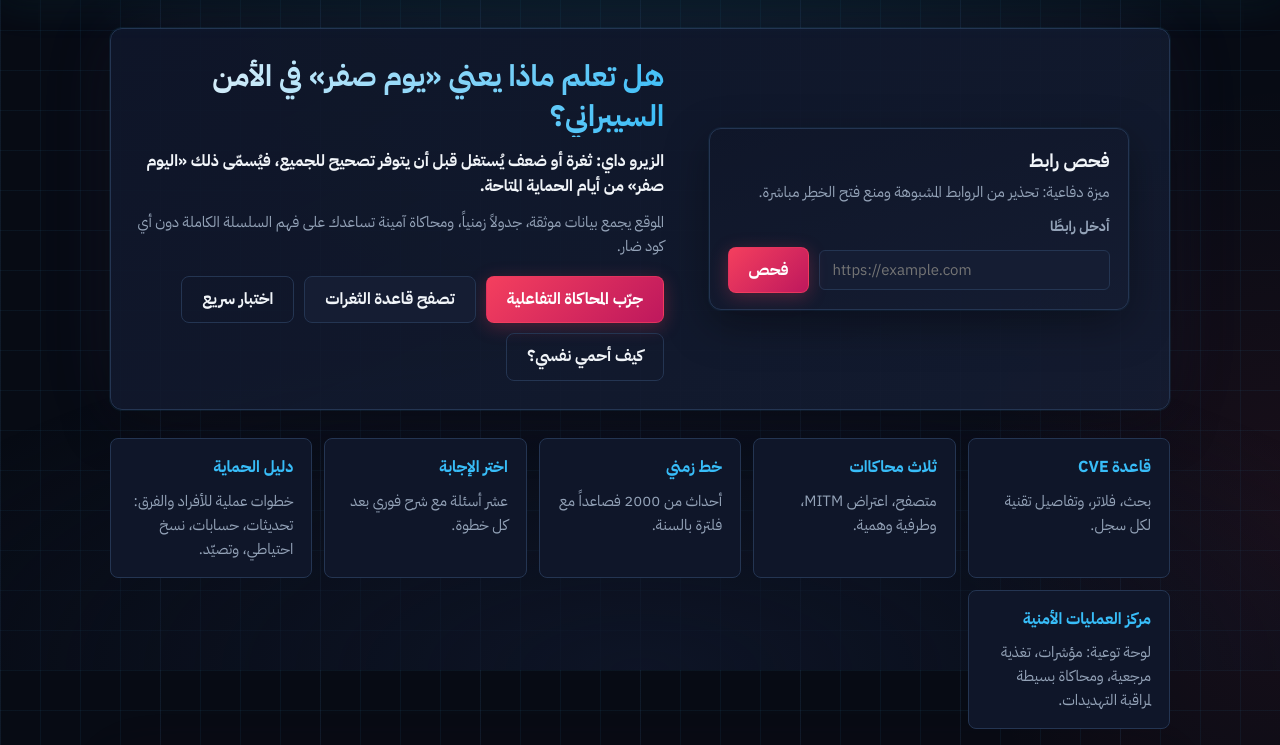
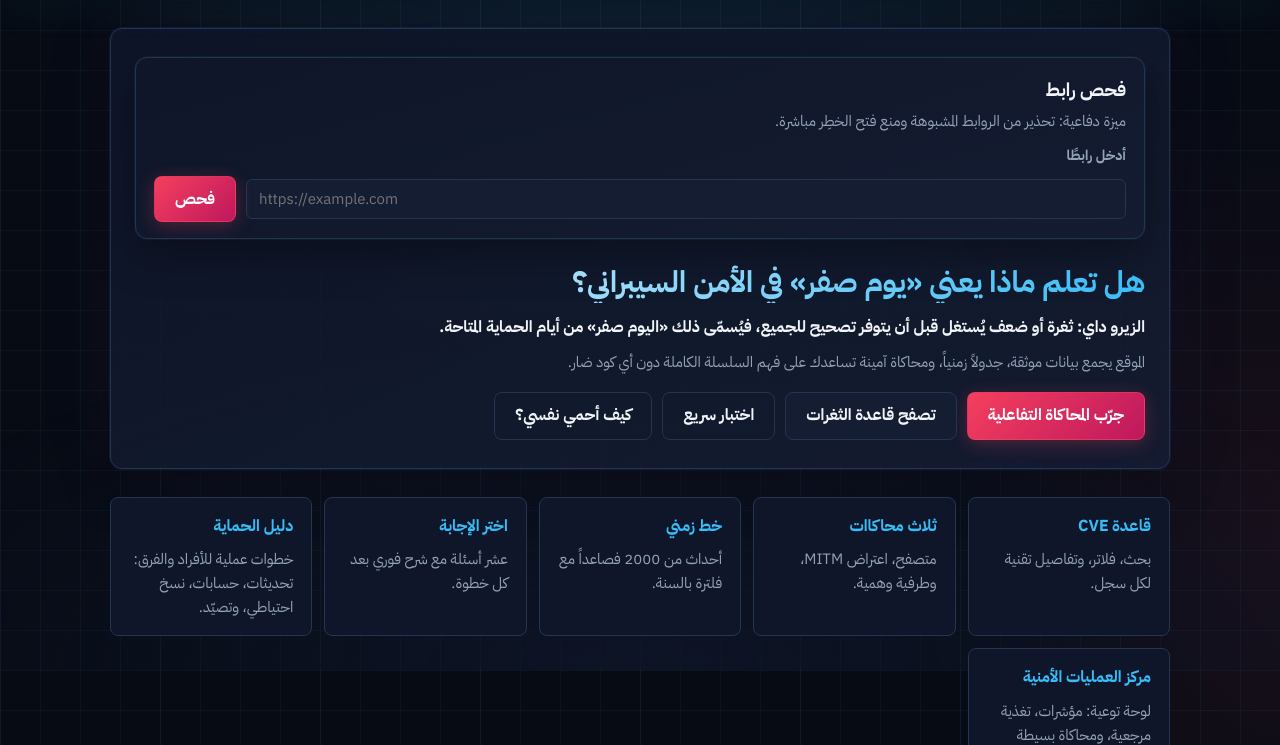
Before and after one commit to trsi-me/ZeroDay, a Flask app: page / in a window 1280 px wide. Shown: the part 130-875 px from the top of the page. Run offline with Flask 3, Linux system fonts and the light colour scheme; data comes from the database, SQL or seed files in the repository.

Commit message:
تعديل بسيط

```diff
--- a/static/css/style.css
+++ b/static/css/style.css
@@ -733,9 +733,9 @@ table tbody tr:focus-within {
 
 .hero {
     display: grid;
-    grid-template-columns: 1fr 1.2fr;
-    gap: 28px;
-    align-items: center;
+    grid-template-columns: 1fr;
+    gap: 24px;
+    align-items: stretch;
     margin: 8px 0 28px;
     padding: 28px 24px;
     background: linear-gradient(155deg, rgba(15, 22, 41, 0.95), rgba(21, 29, 51, 0.88));
@@ -757,13 +757,11 @@ table tbody tr:focus-within {
 }
 
 .hero-visual {
-    display: flex;
-    justify-content: center;
-    align-items: center;
+    width: 100%;
 }
 
 .url-check {
-    width: min(420px, 100%);
+    width: 100%;
     padding: 18px 18px 16px;
     border-radius: 12px;
     border: 1px solid var(--border-color);
```
